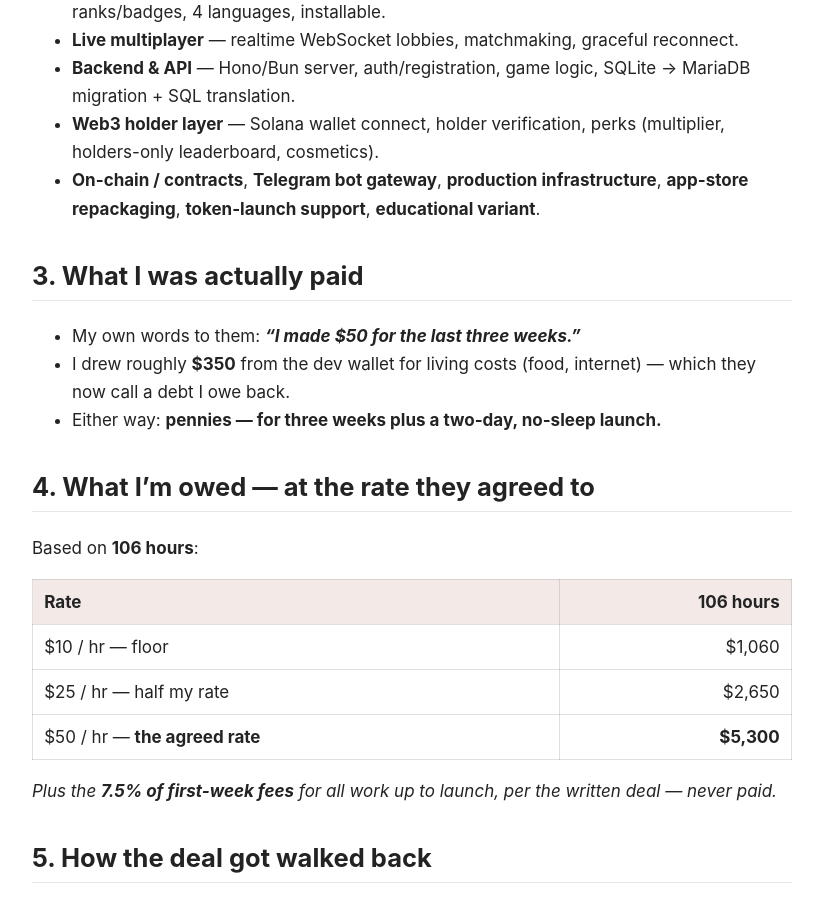
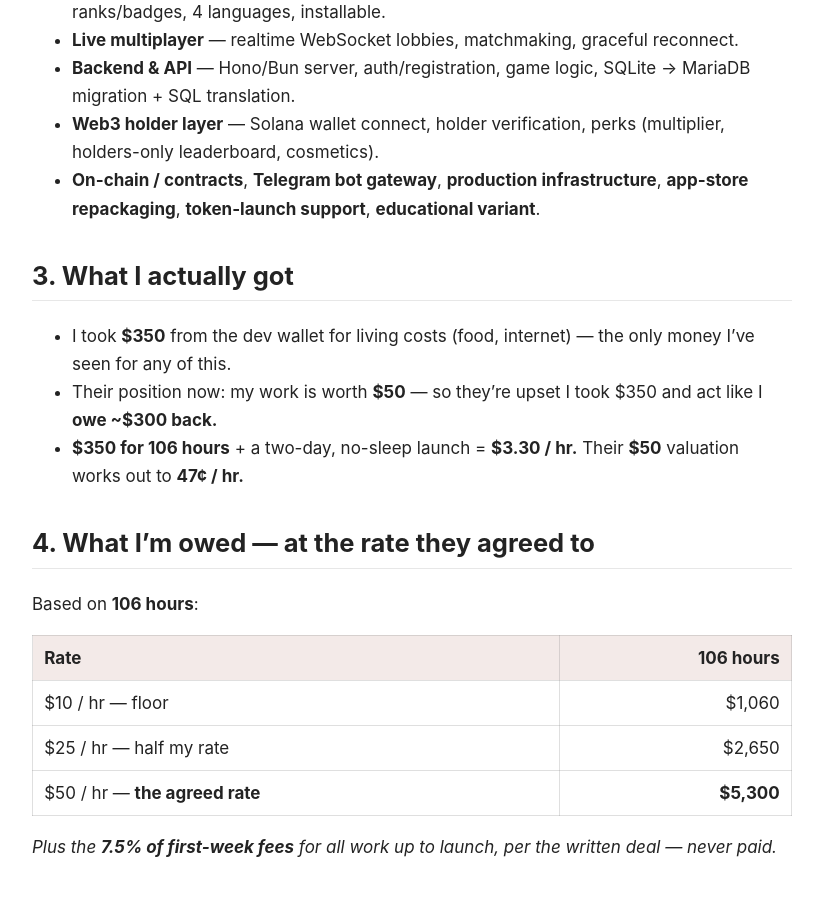
Before and after one commit to dutchiono/ruby-trivia-statement-of-work, a Jekyll site: the page built from index.md, in a window 1280 px wide and 900 px high, scrolled down 903 px. Shown: the whole window, without its empty margins (228-1051 px from the left). Built offline with Jekyll 4.4.1, drawn with Linux system fonts in a browser that asks for light colours.

Commit message:
Pay: $350 = what I took; $50 = their valuation (47c/hr); workbook matches

```diff
--- a/index.md
+++ b/index.md
@@ -29,10 +29,10 @@ The hourly rate, set minutes later:
 - **Web3 holder layer** — Solana wallet connect, holder verification, perks (multiplier, holders-only leaderboard, cosmetics).
 - **On-chain / contracts**, **Telegram bot gateway**, **production infrastructure**, **app-store repackaging**, **token-launch support**, **educational variant**.
 
-## 3. What I was actually paid
-- My own words to them: ***"I made $50 for the last three weeks."***
-- I drew roughly **$350** from the dev wallet for living costs (food, internet) — which they now call a debt I owe back.
-- Either way: **pennies — for three weeks plus a two-day, no-sleep launch.**
+## 3. What I actually got
+- I took **$350** from the dev wallet for living costs (food, internet) — the only money I've seen for any of this.
+- Their position now: my work is worth **$50** — so they're upset I took $350 and act like I **owe ~$300 back.**
+- **$350 for 106 hours** + a two-day, no-sleep launch = **$3.30 / hr.** Their **$50** valuation works out to **47¢ / hr.**
 
 ## 4. What I'm owed — at the rate they agreed to
 Based on **106 hours**:
```
Also changed, not shown: 1 other file.
